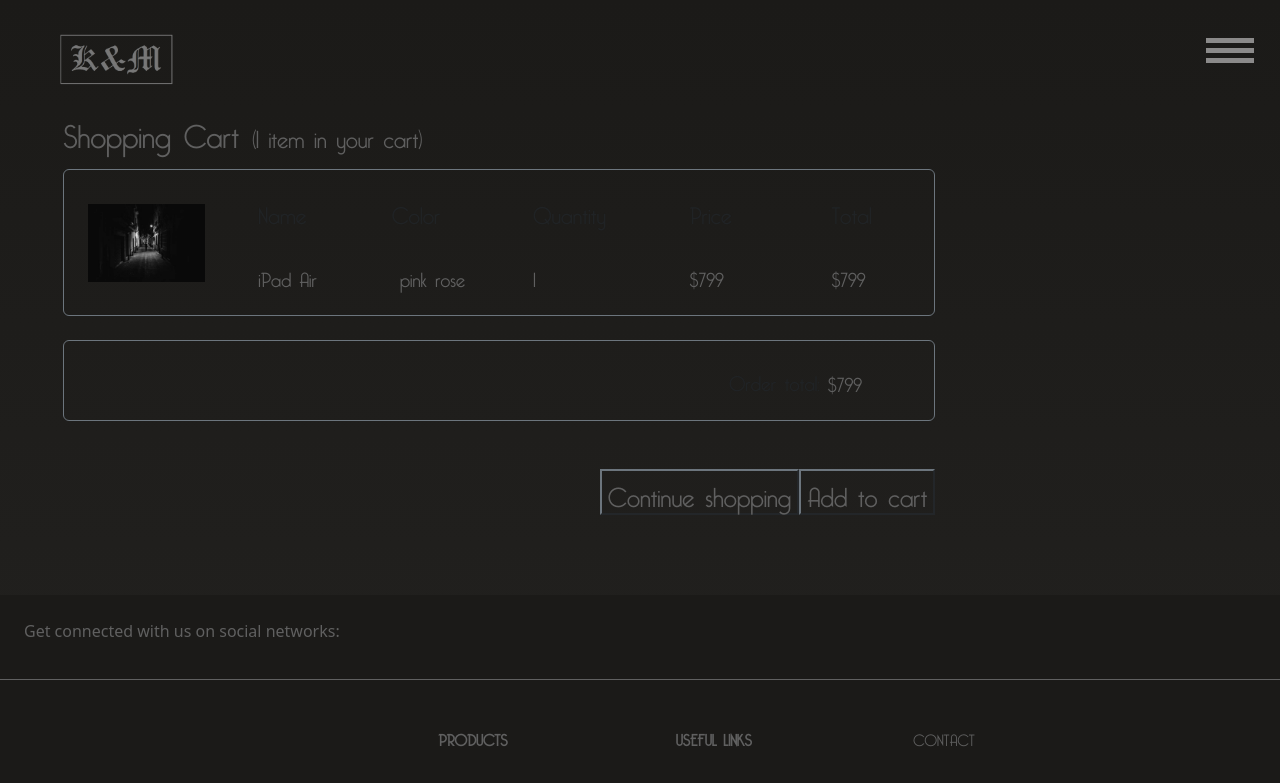
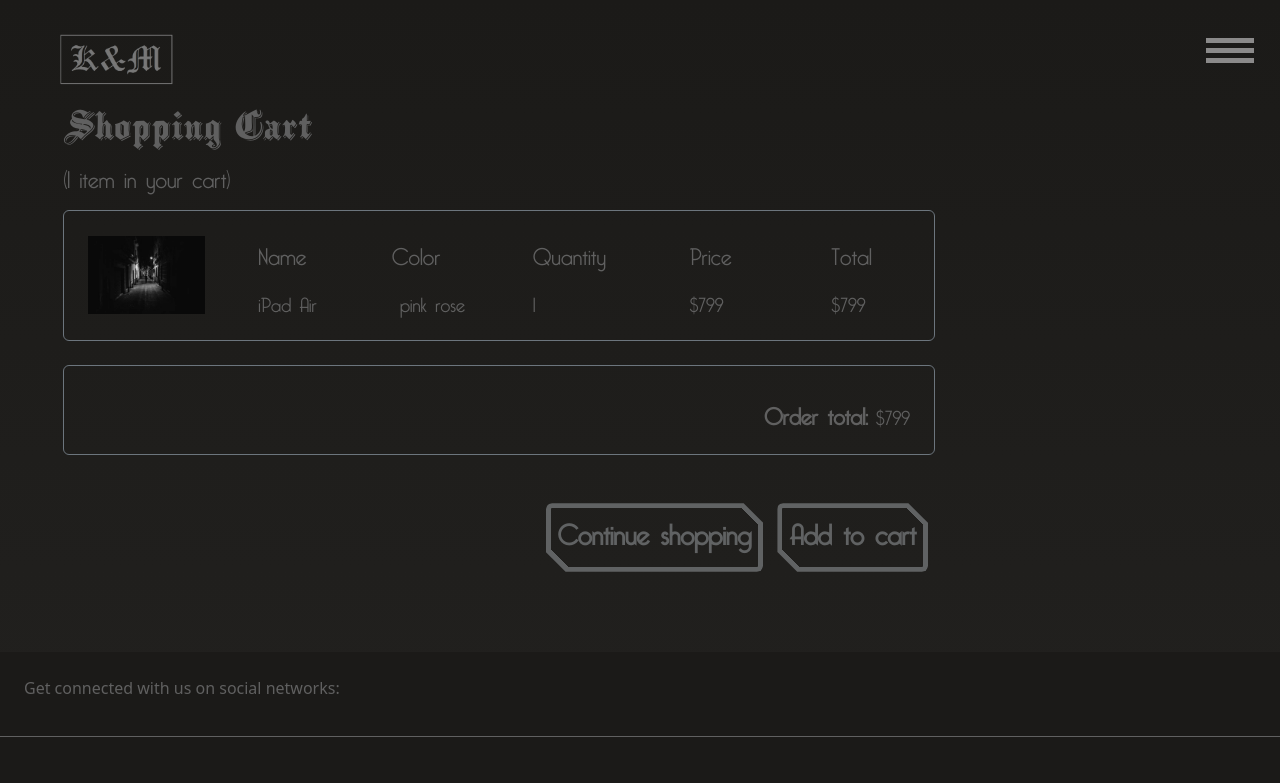
Before and after one commit to AgataJacyk/drukarnia, a Vue app: page /Cart in a window 1280 px wide. Shown: the top 783 px of the page. Built offline with nearby package versions, Linux system fonts and the light colour scheme.

Commit message:
little fix bcs im tired

```diff
--- a/src/components/Koszyk.vue
+++ b/src/components/Koszyk.vue
@@ -3,11 +3,8 @@
     <div class="container h-100">
       <div class="row d-flex justify-content-center align-items-center h-100">
         <div class="col">
-          <p>
-            <span class="h2">Shopping Cart </span
-            ><span class="h4">(1 item in your cart)</span>
-          </p>
-
+            <span><h2>Shopping Cart</h2></span>
+            <span><p>(1 item in your cart)</p></span>
           <div class="card mb-4 border-secondary bg-transparent">
             <div class="card-body p-4">
               <div class="row align-items-center">
@@ -20,10 +17,7 @@
                 </div>
                 <div class="col-md-2 d-flex justify-content-center">
                   <div>
-                    <p
-                      class="small text-muted mb-4 pb-2"
-                      style="color: #606060"
-                    >
+                    <p>
                       Name
                     </p>
                     <p class="lead fw-normal mb-0">iPad Air</p>
@@ -31,7 +25,7 @@
                 </div>
                 <div class="col-md-2 d-flex justify-content-center">
                   <div>
-                    <p class="small text-muted mb-4 pb-2">Color</p>
+                    <p>Color</p>
                     <p class="lead fw-normal mb-0">
                       <i class="fas fa-circle me-2" style="color: #606060"></i>
                       pink rose
@@ -40,10 +34,7 @@
                 </div>
                 <div class="col-md-2 d-flex justify-content-center">
                   <div>
-                    <p
-                      class="small text-muted mb-4 pb-2"
-                      style="color: #606060"
-                    >
+                    <p>
                       Quantity
                     </p>
                     <p class="lead fw-normal mb-0">1</p>
@@ -51,13 +42,13 @@
                 </div>
                 <div class="col-md-2 d-flex justify-content-center">
                   <div>
-                    <p class="small text-muted mb-4 pb-2">Price</p>
+                    <p>Price</p>
                     <p class="lead fw-normal mb-0">$799</p>
                   </div>
                 </div>
                 <div class="col-md-2 d-flex justify-content-center">
                   <div>
-                    <p class="small text-muted mb-4 pb-2">Total</p>
+                    <p>Total</p>
                     <p class="lead fw-normal mb-0">$799</p>
                   </div>
                 </div>
@@ -68,17 +59,14 @@
           <div class="card mb-5 border-secondary bg-transparent">
             <div class="card-body p-4">
               <div class="float-end">
-                <p
-                  class="mb-0 me-5 d-flex align-items-center"
-                  style="color: #606060"
-                >
-                  <span class="small text-muted me-2" style="color: #606060"
-                    >Order total:</span
+
+                  <span class="small text-muted me-2"
+                    ><b>Order total:</b></span
                   >
-                  <span class="lead fw-normal" style="color: #606060"
+                  <span class="lead fw-normal"
                     >$799</span
                   >
-                </p>
+
               </div>
             </div>
           </div>
@@ -86,15 +74,13 @@
           <div class="d-flex justify-content-end">
             <button
               type="button"
-              class="border-secondary bg-transparent"
-              style="color: #606060"
+              class="btn"
             >
               Continue shopping
             </button>
             <button
               type="button"
-              class="border-secondary bg-transparent"
-              style="color: #606060"
+              class="btn"
             >
               Add to cart
             </button>
@@ -113,7 +99,56 @@ section {
   font-size: calc(26px + (28 - 26) * ((100vw - 300px) / (2865 - 300)));
   color: #606060;
 }
+span {
+  color: #606060
+}
 p {
   color: #606060;
 }
+
+
+.btn {
+--border: 5px;    /* the border width */
+  --slant: 0.7em;   /* control the slanted corners */
+  --color: #606263; /* the color */
+
+font-family: "Bellerose";
+font-size: calc(26px + (32 - 26) * ((100vw - 300px) / (2865 - 300)));
+padding-bottom: 20px;
+text-align: center;
+  border: none;
+  cursor: pointer;
+  font-weight: bold;
+  color: var(--color);
+  background:
+     linear-gradient(to bottom left,var(--color)  50%,#0000 50.1%) top right,
+     linear-gradient(to top   right,var(--color)  50%,#0000 50.1%) bottom left;
+  background-size: calc(var(--slant) + 1.3*var(--border)) calc(var(--slant) + 1.3*var(--border));
+  background-repeat: no-repeat;
+  box-shadow:
+    0 0 0 200px inset var(--s,#0000),
+    0 0 0 var(--border) inset var(--color);
+  clip-path:
+      polygon(0 0, calc(100% - var(--slant)) 0, 100% var(--slant),
+              100% 100%, var(--slant) 100%,0 calc(100% - var(--slant))
+             );
+  transition: color var(--t,0.3s), background-size 0.3s;
+  margin: 0 7px;
+}
+.btn:focus-visible {
+  outline-offset: calc(-1*var(--border));
+  outline: var(--border) solid #000c;
+  clip-path: none;
+  background-size: 0 0;
+}
+.btn:hover,
+.btn:active{
+  background-size: 100% 100%;
+  color: #fff;
+  --t: 0.2s 0.1s;
+}
+.btn:active {
+  --s: #0005;
+  transition: none;
+}
 </style>
```
